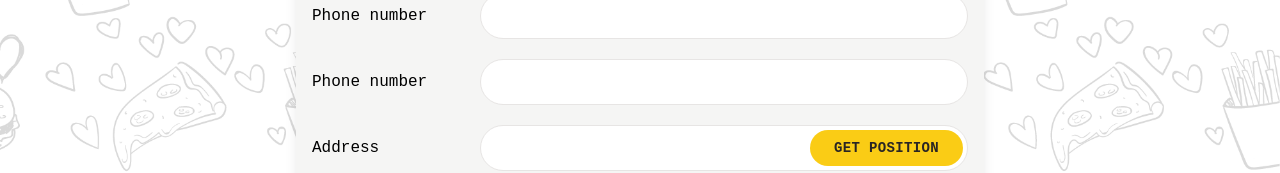
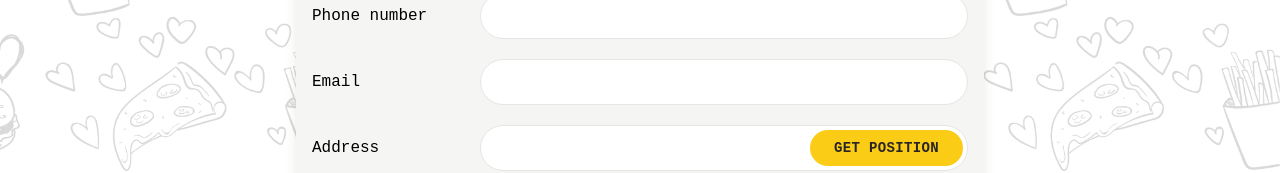
Before and after one commit to prakhar-8999/pizza-hum-project, a Nuxt app: page /order in a window 1280 px wide. Shown: the part 314-487 px from the top of the page. Built offline with nearby package versions, Linux system fonts and the light colour scheme; no server answers.

Commit message:
fix: fixing name

```diff
--- a/pages/order.vue
+++ b/pages/order.vue
@@ -89,7 +89,7 @@ const generateSessionID = async (event) => {
         <div class="grow">
           <input
             class="rounded-full border border-stone-200 px-4 py-2 text-sm transition-all duration-300 placeholder:text-stone-400 focus:outline-none focus:ring focus:ring-yellow-400 px-6 py-3 w-full"
-            type="tel"
+            type="number"
             v-model="billingData.phone"
             name="phone"
             required
@@ -97,7 +97,7 @@ const generateSessionID = async (event) => {
         </div>
       </div>
       <div class="mb-5 flex flex-col gap-2 sm:flex-row sm:items-center">
-        <label class="sm:basis-40">Phone number</label>
+        <label class="sm:basis-40">Email</label>
         <div class="grow">
           <input
             class="rounded-full border border-stone-200 px-4 py-2 text-sm transition-all duration-300 placeholder:text-stone-400 focus:outline-none focus:ring focus:ring-yellow-400 px-6 py-3 w-full"
```
